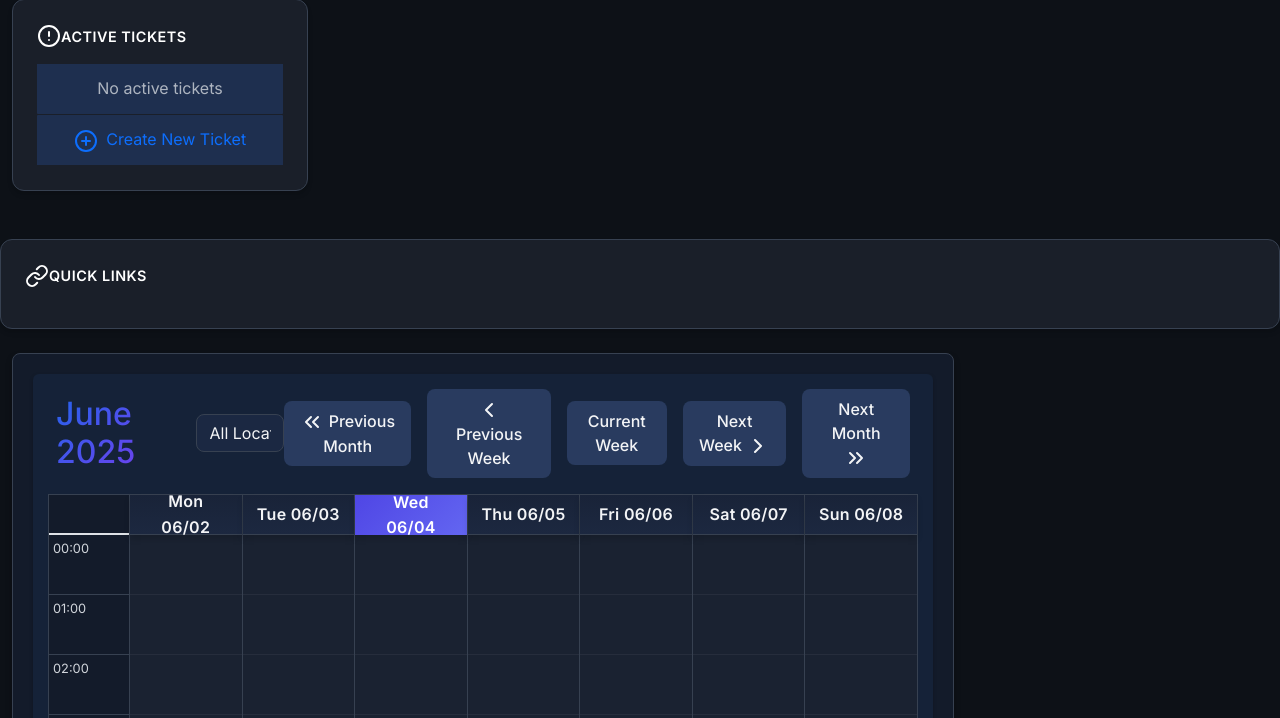
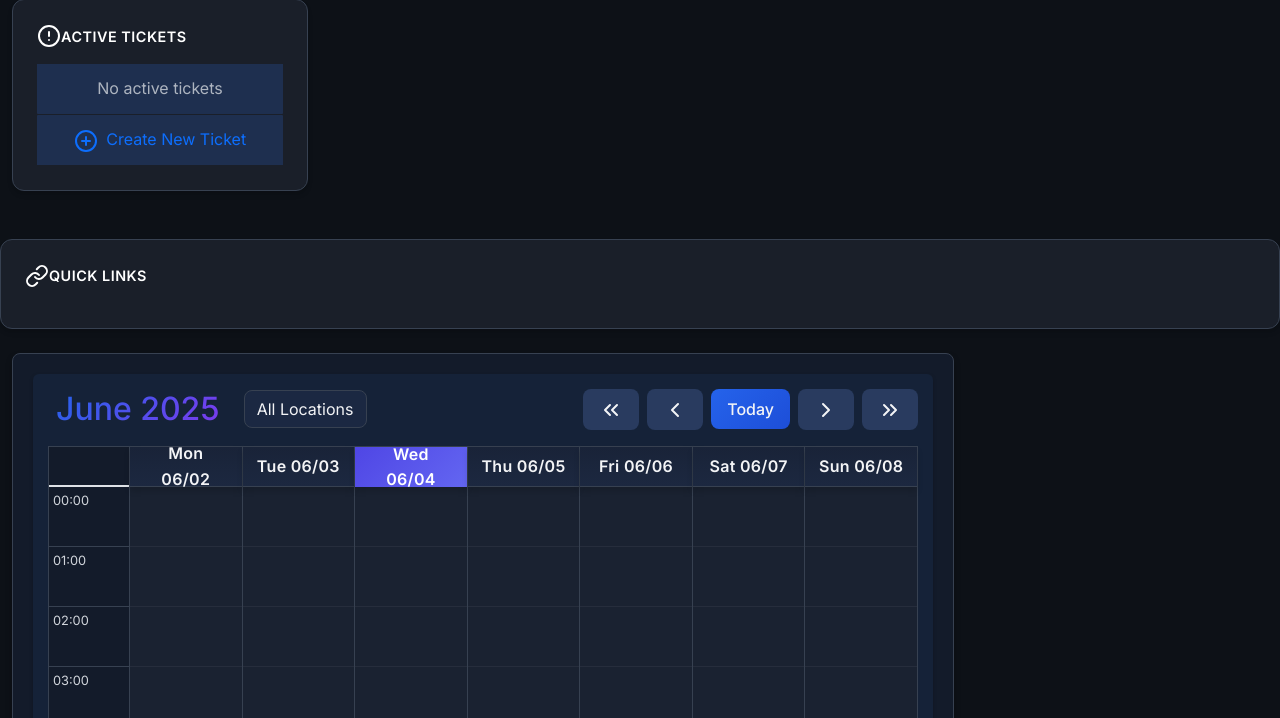
Before and after one commit to tbnobed/techsched, a Flask app: page /calendar in a window 1280 px wide. Shown: the part 570-1288 px from the top of the page. Run offline with Flask 3, Linux system fonts and the light colour scheme; the visitor is signed in with stand-in values (Sample User, id 1); data comes from the database, SQL or seed files in the repository; data that the repository does not hold is empty; some libraries are stand-ins or nearby versions.

Commit message:
Improve the navigation of the calendar view, allowing for easier date selection
Adjusts calendar navigation button styles and removes unnecessary margins in calendar.html.

Replit-Commit-Author: Agent
Replit-Commit-Session-Id: 46ea2e9d-634a-43fa-8899-84d9ed7dd8fa
Replit-Commit-Screenshot-Url: https://storage.googleapis.com/screenshot-production-us-central1/3f052e03-dbd2-4cad-9269-6a43cf17e21b/157d53ae-700f-4301-b86c-a0ee59ff4a1a.jpg

```diff
--- a/templates/calendar.html
+++ b/templates/calendar.html
@@ -41,24 +41,24 @@
             </a>
             {% else %}
             <a href="{{ url_for('calendar', week_start=(week_start - timedelta(days=28)).strftime('%Y-%m-%d'), location_id=selected_location) }}"
-               class="btn btn-outline-secondary me-2">
-                <i data-feather="chevrons-left"></i> Previous Month
+               class="btn btn-outline-secondary">
+                <i data-feather="chevrons-left"></i>
             </a>
             <a href="{{ url_for('calendar', week_start=(week_start - timedelta(days=7)).strftime('%Y-%m-%d'), location_id=selected_location) }}"
-               class="btn btn-outline-primary me-2">
-                <i data-feather="chevron-left"></i> Previous Week
+               class="btn btn-outline-primary">
+                <i data-feather="chevron-left"></i>
             </a>
             <a href="{{ url_for('calendar', location_id=selected_location) }}"
-               class="btn btn-outline-primary me-2">
-                Current Week
+               class="btn btn-primary">
+                Today
             </a>
             <a href="{{ url_for('calendar', week_start=(week_start + timedelta(days=7)).strftime('%Y-%m-%d'), location_id=selected_location) }}"
-               class="btn btn-outline-primary me-2">
-                Next Week <i data-feather="chevron-right"></i>
+               class="btn btn-outline-primary">
+                <i data-feather="chevron-right"></i>
             </a>
             <a href="{{ url_for('calendar', week_start=(week_start + timedelta(days=28)).strftime('%Y-%m-%d'), location_id=selected_location) }}"
-               class="btn btn-outline-secondary me-2">
-                Next Month <i data-feather="chevrons-right"></i>
+               class="btn btn-outline-secondary">
+                <i data-feather="chevrons-right"></i>
             </a>
             {% endif %}
             {% if current_user.is_admin %}
```
